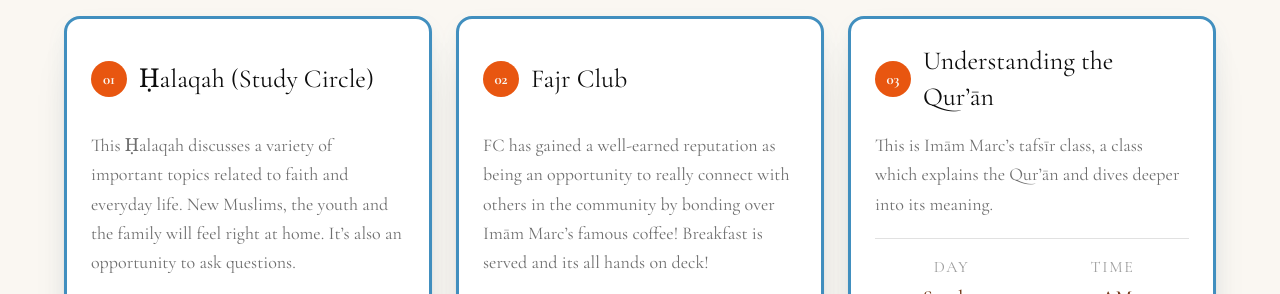
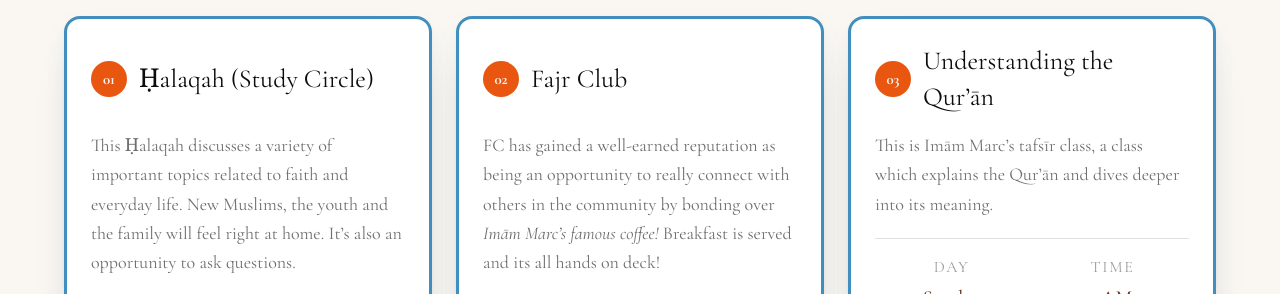
Before and after one commit to marcmanley/middleground, a website: page index.html in a window 1280 px wide. Shown: the part 4640-4934 px from the top of the page. Drawn offline with nearby package versions, Linux system fonts and the light colour scheme; no server answers.

Commit message:
Small tweaks on Learning section.

```diff
--- a/index.html
+++ b/index.html
@@ -409,7 +409,7 @@
           <h3 class="text-[26px] leading-snug">Fajr Club</h3>
         </div>
         <p class="text-ink/60 text-[18px] leading-relaxed mb-5">
-          FC has gained a well-earned reputation as being an opportunity to really connect with others in the community by bonding over Imām Marc&rsquo;s famous coffee! Breakfast is served and its all hands on deck!
+          FC has gained a well-earned reputation as being an opportunity to really connect with others in the community by bonding over <em>Imām Marc&rsquo;s famous coffee!</em> Breakfast is served and its all hands on deck!
         </p>
         <div class="grid grid-cols-2 gap-2 text-center pt-4 hairline-top">
           <div>
```
